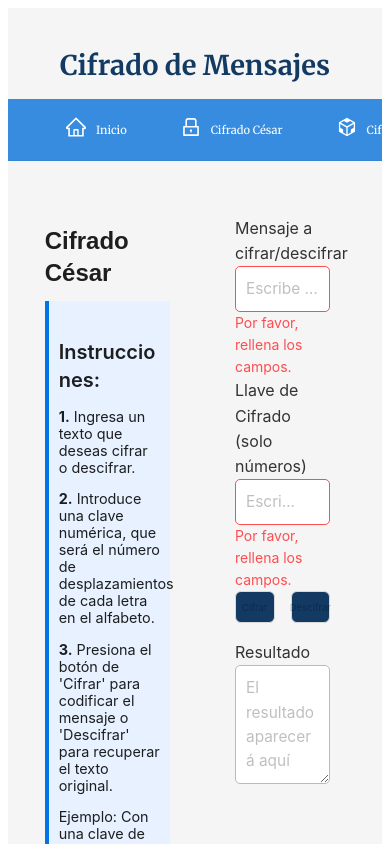
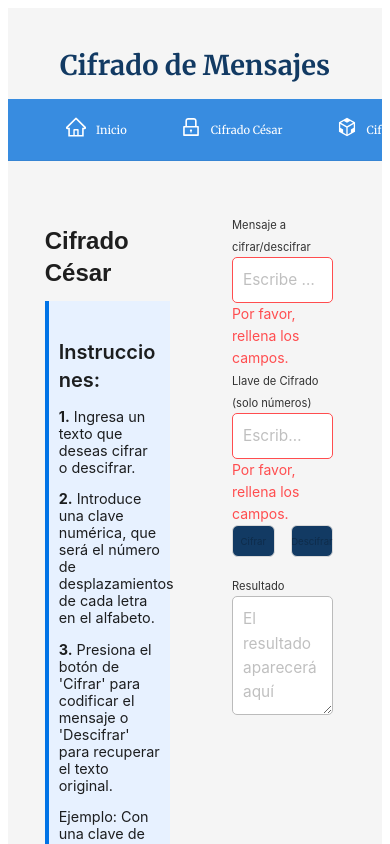
Before and after one commit to HailieTapia/Cifradoss, a React (Create React App) app: page /cesar in a window 390 px wide. Shown: the top 844 px of the page. Built offline with nearby package versions, Linux system fonts and the light colour scheme.

Commit message:
Update estilo.css

```diff
--- a/src/componentes/estilo.css
+++ b/src/componentes/estilo.css
@@ -53,15 +53,15 @@
 /* Estilos móviles */
 @media only screen and (max-width: 600px) {
     .cesar-container {
-        padding: 15px;
+        padding: 12px;
     }
 
     .cesar-title {
-        font-size: 2rem;
+        font-size: 1,7rem;
     }
 
     .cesar-label {
-        font-size: 1rem;
+        font-size: .7rem;
     }
 }
 .error-input {
```
